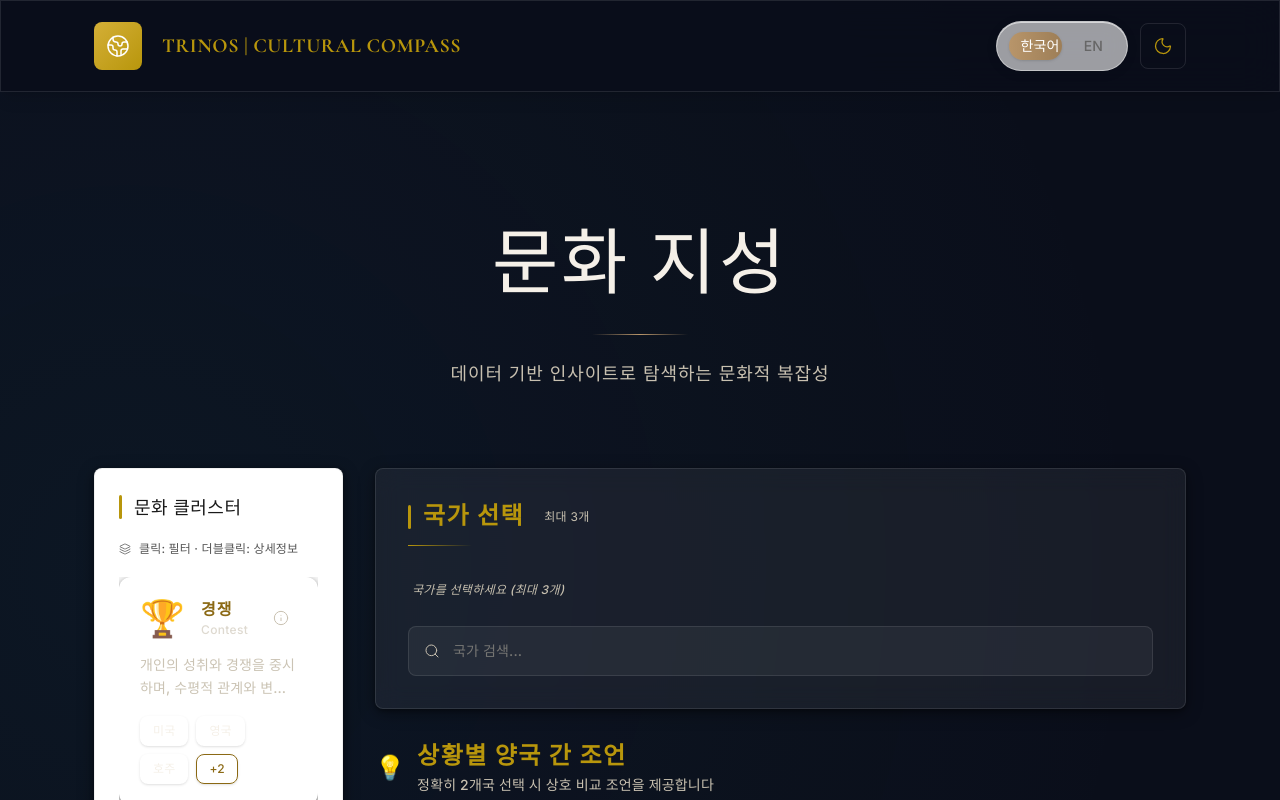
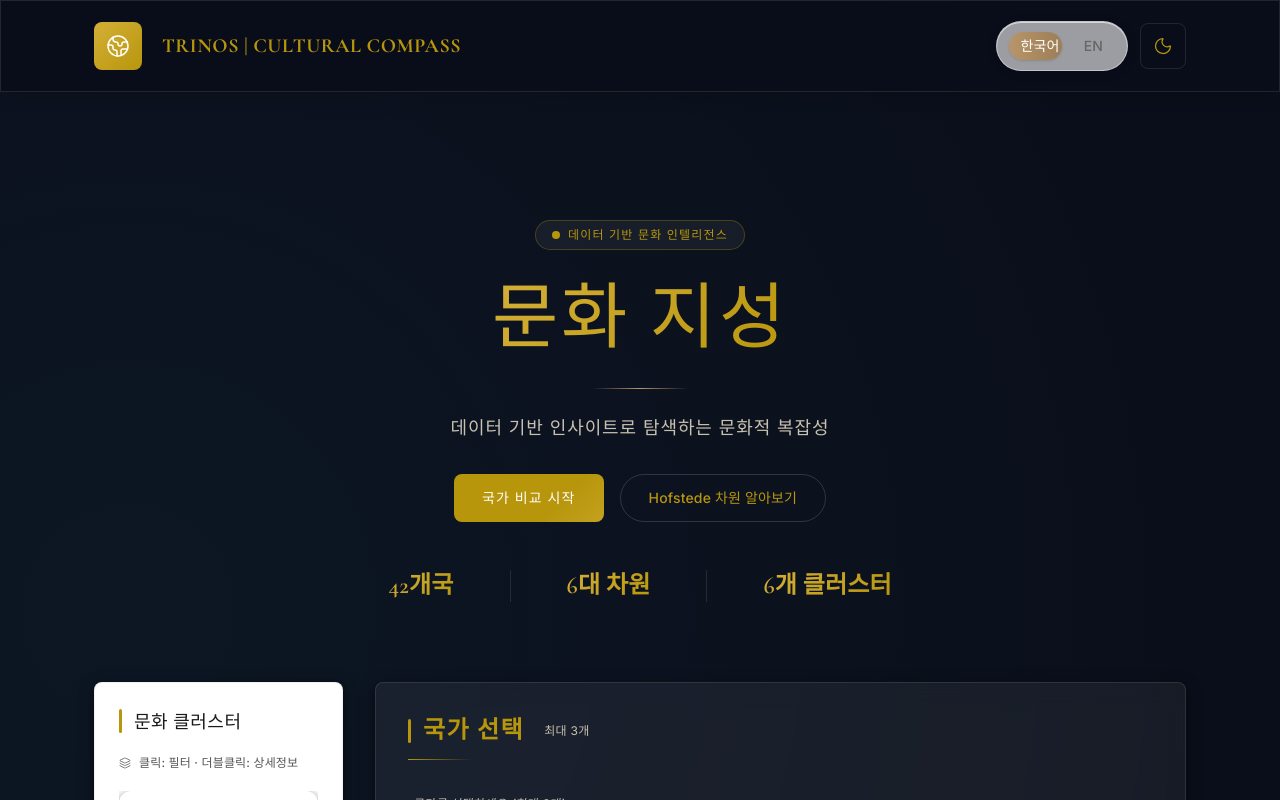
Before and after one commit to Trinos-Strategy/Hofstede, a React (Vite) app: page / in a window 1280 px wide. Shown: the top 800 px of the page. Built offline with nearby package versions, Linux system fonts and the light colour scheme; a web font is replaced by a local one.

Commit message:
feat(hero): eyebrow badge, gradient headline, dual CTA, stats strip (T2)

```diff
--- a/src/components/HeroSection.tsx
+++ b/src/components/HeroSection.tsx
@@ -11,31 +11,46 @@ export function HeroSection() {
       transition={{ duration: 1.0, ease: [0.25, 0.1, 0.25, 1] }}
       className="text-center py-12 sm:py-20 max-w-4xl mx-auto flex flex-col items-center justify-center"
     >
+      {/* Eyebrow Badge */}
+      <motion.div
+        initial={{ opacity: 0, y: 15 }}
+        animate={{ opacity: 1, y: 0 }}
+        transition={{ delay: 0.15, duration: 0.6, ease: [0.25, 0.1, 0.25, 1] }}
+        className="inline-flex items-center gap-2 rounded-full border border-[var(--color-brass)]/30 bg-white/5 px-4 py-1.5 mb-6"
+      >
+        <span className="w-2 h-2 rounded-full bg-[var(--color-brass)] flex-shrink-0" />
+        <span className="text-xs tracking-widest uppercase text-[var(--color-brass)]">
+          {t('heroBadge')}
+        </span>
+      </motion.div>
+
+      {/* Main Heading */}
       <motion.h1
         initial={{ opacity: 0, y: 20 }}
         animate={{ opacity: 1, y: 0 }}
-        transition={{ delay: 0.2, duration: 0.8, ease: [0.25, 0.1, 0.25, 1] }}
-        className="text-5xl sm:text-7xl font-light tracking-wide text-primary leading-tight uppercase"
+        transition={{ delay: 0.3, duration: 0.8, ease: [0.25, 0.1, 0.25, 1] }}
+        className="text-5xl sm:text-7xl font-light tracking-wide leading-tight uppercase text-gradient-gold text-balance"
         style={{
           fontFamily: "'Cormorant Garamond', serif",
-          color: 'var(--text-primary)',
           letterSpacing: '0.04em'
         }}
       >
         {t('heroTitle')}
       </motion.h1>
 
+      {/* Divider */}
       <motion.div
         initial={{ scaleX: 0 }}
         animate={{ scaleX: 1 }}
-        transition={{ delay: 0.5, duration: 1.2, ease: [0.25, 0.1, 0.25, 1] }}
+        transition={{ delay: 0.45, duration: 1.2, ease: [0.25, 0.1, 0.25, 1] }}
         className="w-24 h-[1px] bg-gradient-to-r from-transparent via-[#B8956A] to-transparent my-6"
       />
 
+      {/* Subtitle */}
       <motion.p
         initial={{ opacity: 0, y: 15 }}
         animate={{ opacity: 1, y: 0 }}
-        transition={{ delay: 0.6, duration: 0.8, ease: [0.25, 0.1, 0.25, 1] }}
+        transition={{ delay: 0.55, duration: 0.8, ease: [0.25, 0.1, 0.25, 1] }}
         className="text-base sm:text-lg font-light tracking-wider max-w-2xl leading-relaxed text-muted"
         style={{
           fontFamily: "'Inter', sans-serif",
@@ -44,6 +59,64 @@ export function HeroSection() {
       >
         {t('heroSubtitle')}
       </motion.p>
+
+      {/* CTA Row */}
+      <motion.div
+        initial={{ opacity: 0, y: 15 }}
+        animate={{ opacity: 1, y: 0 }}
+        transition={{ delay: 0.7, duration: 0.8, ease: [0.25, 0.1, 0.25, 1] }}
+        className="flex flex-wrap items-center justify-center gap-4 mt-8"
+      >
+        <button
+          type="button"
+          onClick={() => document.getElementById('country-selector')?.scrollIntoView({ behavior: 'smooth' })}
+          className="btn-luxury btn-gold !h-12 !px-7 text-sm cursor-pointer"
+          style={{ height: '48px', padding: '0 28px' }}
+        >
+          {t('heroCtaPrimary')}
+        </button>
+        <a
+          href="#bilateral-advice"
+          className="rounded-full border border-white/15 px-7 h-12 flex items-center text-sm text-[var(--color-ivory-muted)] hover:border-[var(--color-brass)]/60 hover:text-[var(--color-brass)] transition-colors"
+        >
+          {t('heroCtaSecondary')}
+        </a>
+      </motion.div>
+
+      {/* Stats Strip */}
+      <motion.div
+        initial={{ opacity: 0, y: 15 }}
+        animate={{ opacity: 1, y: 0 }}
+        transition={{ delay: 0.85, duration: 0.8, ease: [0.25, 0.1, 0.25, 1] }}
+        className="mt-12 flex items-center gap-8 sm:gap-14 justify-center"
+      >
+        <div className="flex flex-col items-center">
+          <span
+            className="text-2xl font-semibold text-gradient-gold"
+            style={{ fontFamily: "'Cormorant Garamond', serif" }}
+          >
+            {t('heroStatCountries')}
+          </span>
+        </div>
+        <div className="w-px h-8 bg-white/10" />
+        <div className="flex flex-col items-center">
+          <span
+            className="text-2xl font-semibold text-gradient-gold"
+            style={{ fontFamily: "'Cormorant Garamond', serif" }}
+          >
+            {t('heroStatDimensions')}
+          </span>
+        </div>
+        <div className="w-px h-8 bg-white/10" />
+        <div className="flex flex-col items-center">
+          <span
+            className="text-2xl font-semibold text-gradient-gold"
+            style={{ fontFamily: "'Cormorant Garamond', serif" }}
+          >
+            {t('heroStatClusters')}
+          </span>
+        </div>
+      </motion.div>
     </motion.section>
   );
 }
--- a/src/i18n/translations.ts
+++ b/src/i18n/translations.ts
@@ -13,6 +13,12 @@ export type TranslationKeys = {
   appSubtitle: string;
   heroTitle: string;
   heroSubtitle: string;
+  heroBadge: string;
+  heroCtaPrimary: string;
+  heroCtaSecondary: string;
+  heroStatCountries: string;
+  heroStatDimensions: string;
+  heroStatClusters: string;
   info: string;
 
   // Info panel
@@ -319,6 +325,12 @@ export const translations: Record<Language, TranslationKeys> = {
     appSubtitle: '글로벌 비즈니스를 위한 문화 지능',
     heroTitle: '문화 지성',
     heroSubtitle: '데이터 기반 인사이트로 탐색하는 문화적 복잡성',
+    heroBadge: '데이터 기반 문화 인텔리전스',
+    heroCtaPrimary: '국가 비교 시작',
+    heroCtaSecondary: 'Hofstede 차원 알아보기',
+    heroStatCountries: '42개국',
+    heroStatDimensions: '6대 차원',
+    heroStatClusters: '6개 클러스터',
     info: '정보',
 
     // Info panel
@@ -624,6 +636,12 @@ export const translations: Record<Language, TranslationKeys> = {
     appSubtitle: 'Cultural Intelligence for Global Business',
     heroTitle: 'Cultural Intelligence',
     heroSubtitle: 'Navigating cultural complexity with data-driven insights',
+    heroBadge: 'Data-driven cultural intelligence',
+    heroCtaPrimary: 'Start comparing',
+    heroCtaSecondary: 'Explore the dimensions',
+    heroStatCountries: '42 countries',
+    heroStatDimensions: '6 dimensions',
+    heroStatClusters: '6 clusters',
     info: 'Information',
 
     // Info panel
```
